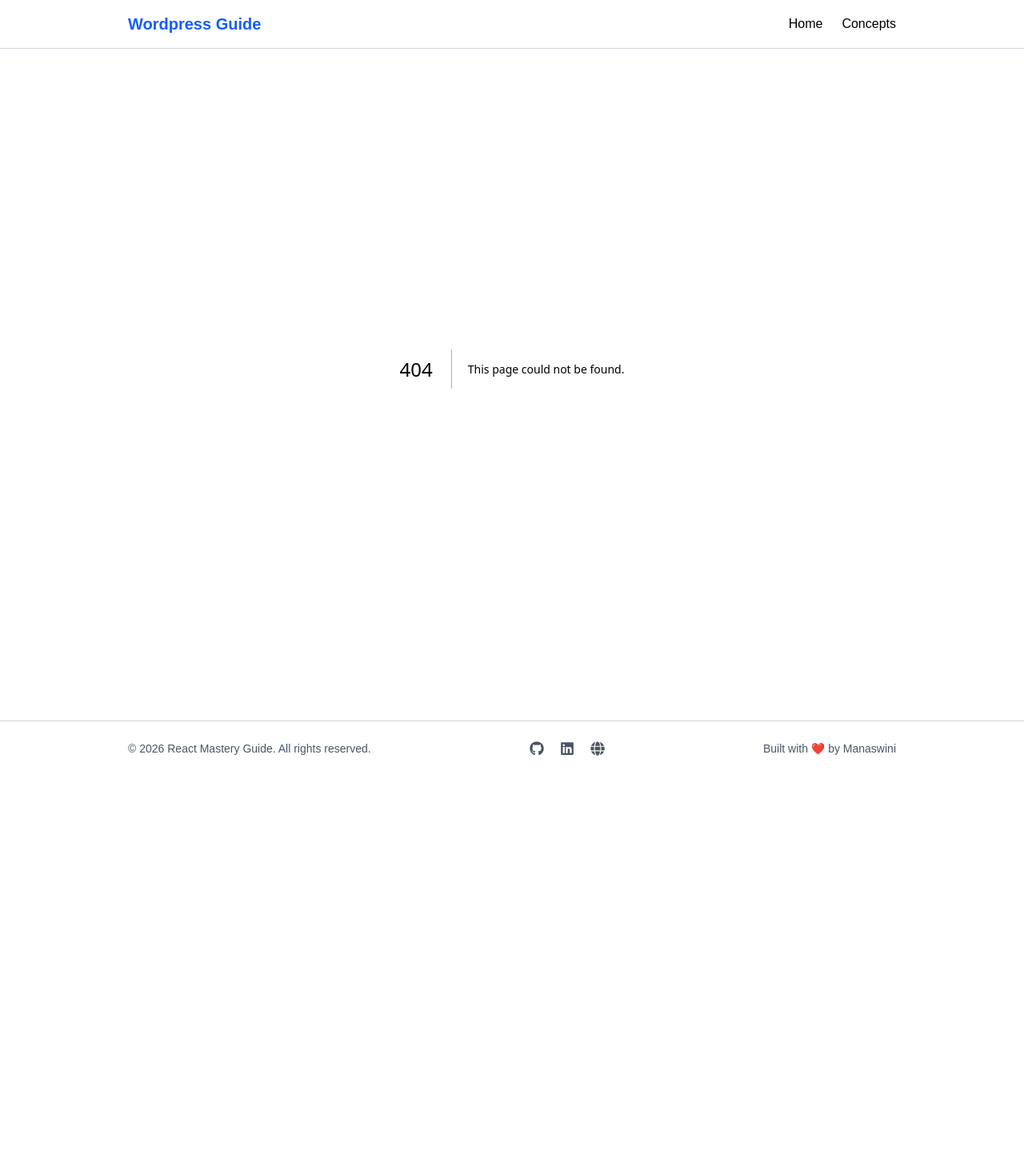
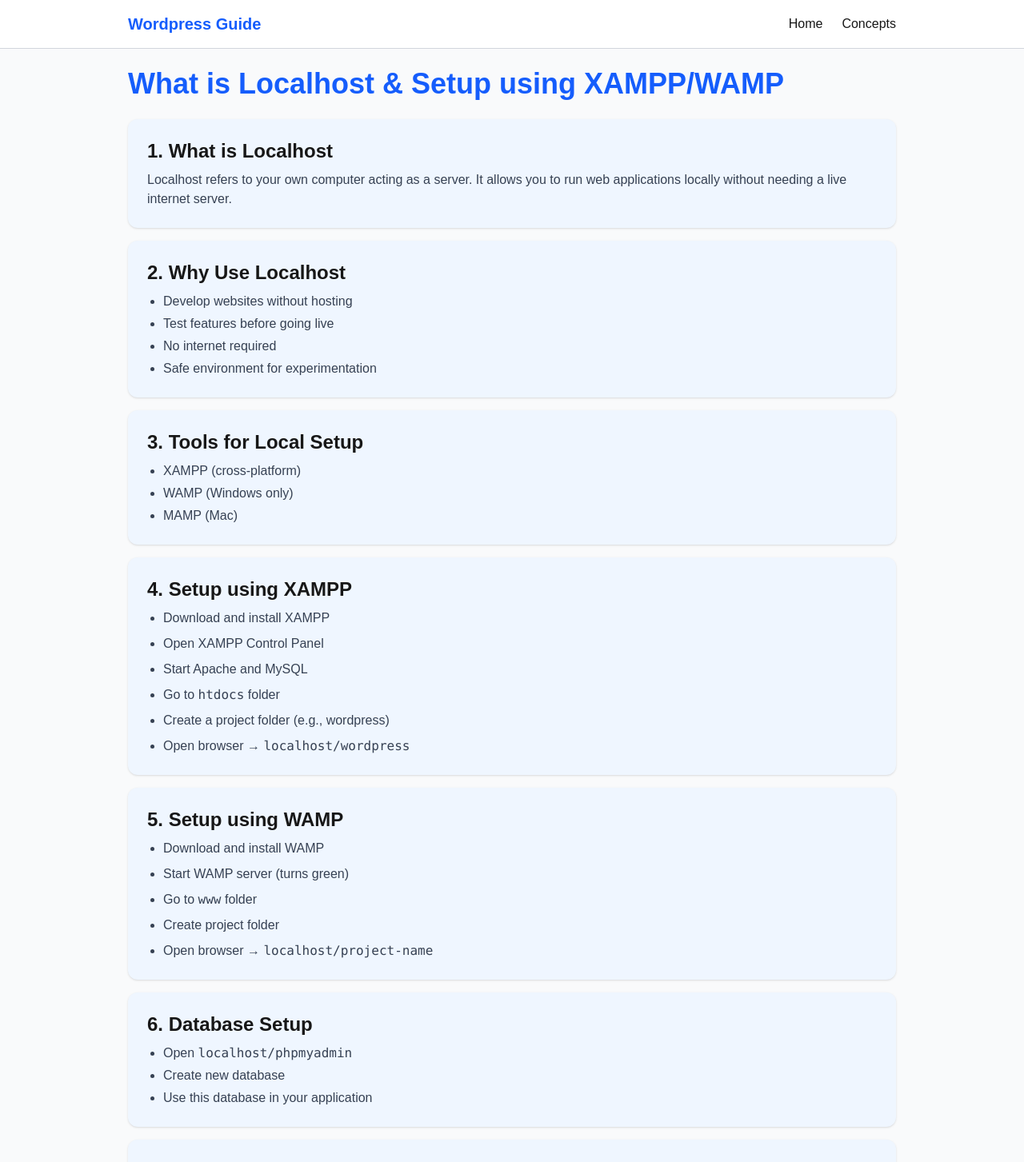
Before and after one commit to Monisasmal/WordPress-Concepts, a Next.js app: page /concepts/LocalhostSetup in a window 1280 px wide. Before the commit this address had no page. Shown: the top 1453 px of the page at 80% size. Before the commit the page ends 970 px from the top, so only its background shows below. Built offline with nearby package versions, Linux system fonts and the light colour scheme.

Commit message:
first commit

```diff
--- /dev/null
+++ b/src/app/concepts/LocalhostSetup/page.tsx
@@ -0,0 +1,137 @@
+export default function LocalhostSetup() {
+  return (
+    <div className="bg-gray-50 min-h-screen">
+
+      {/* Container */}
+      <div className="w-full max-w-5xl mx-auto px-4 sm:px-6 lg:px-8 py-6">
+
+        {/* Header */}
+        <h1 className="text-2xl sm:text-3xl md:text-4xl font-bold text-blue-600 mb-6">
+          What is Localhost & Setup using XAMPP/WAMP
+        </h1>
+
+        {/* Card Wrapper */}
+        <div className="space-y-4">
+
+          {/* Definition */}
+          <section className="bg-blue-50 shadow-sm rounded-xl p-4 sm:p-6">
+            <h2 className="text-lg sm:text-xl md:text-2xl font-semibold mb-2">
+              1. What is Localhost
+            </h2>
+            <p className="text-sm sm:text-base text-gray-700">
+              Localhost refers to your own computer acting as a server.
+              It allows you to run web applications locally without
+              needing a live internet server.
+            </p>
+          </section>
+
+          {/* Why */}
+          <section className="bg-blue-50 shadow-sm rounded-xl p-4 sm:p-6">
+            <h2 className="text-lg sm:text-xl md:text-2xl font-semibold mb-2">
+              2. Why Use Localhost
+            </h2>
+            <ul className="list-disc ml-5 text-sm sm:text-base text-gray-700 space-y-1">
+              <li>Develop websites without hosting</li>
+              <li>Test features before going live</li>
+              <li>No internet required</li>
+              <li>Safe environment for experimentation</li>
+            </ul>
+          </section>
+
+          {/* Tools */}
+          <section className="bg-blue-50 shadow-sm rounded-xl p-4 sm:p-6">
+            <h2 className="text-lg sm:text-xl md:text-2xl font-semibold mb-2">
+              3. Tools for Local Setup
+            </h2>
+            <ul className="list-disc ml-5 text-sm sm:text-base text-gray-700 space-y-1">
+              <li>XAMPP (cross-platform)</li>
+              <li>WAMP (Windows only)</li>
+              <li>MAMP (Mac)</li>
+            </ul>
+          </section>
+
+          {/* XAMPP Setup */}
+          <section className="bg-blue-50 shadow-sm rounded-xl p-4 sm:p-6">
+            <h2 className="text-lg sm:text-xl md:text-2xl font-semibold mb-2">
+              4. Setup using XAMPP
+            </h2>
+            <ul className="list-disc ml-5 text-sm sm:text-base text-gray-700 space-y-2">
+              <li>Download and install XAMPP</li>
+              <li>Open XAMPP Control Panel</li>
+              <li>Start Apache and MySQL</li>
+              <li>Go to <code>htdocs</code> folder</li>
+              <li>Create a project folder (e.g., wordpress)</li>
+              <li>Open browser → <code>localhost/wordpress</code></li>
+            </ul>
+          </section>
+
+          {/* WAMP Setup */}
+          <section className="bg-blue-50 shadow-sm rounded-xl p-4 sm:p-6">
+            <h2 className="text-lg sm:text-xl md:text-2xl font-semibold mb-2">
+              5. Setup using WAMP
+            </h2>
+            <ul className="list-disc ml-5 text-sm sm:text-base text-gray-700 space-y-2">
+              <li>Download and install WAMP</li>
+              <li>Start WAMP server (turns green)</li>
+              <li>Go to <code>www</code> folder</li>
+              <li>Create project folder</li>
+              <li>Open browser → <code>localhost/project-name</code></li>
+            </ul>
+          </section>
+
+          {/* Database */}
+          <section className="bg-blue-50 shadow-sm rounded-xl p-4 sm:p-6">
+            <h2 className="text-lg sm:text-xl md:text-2xl font-semibold mb-2">
+              6. Database Setup
+            </h2>
+            <ul className="list-disc ml-5 text-sm sm:text-base text-gray-700 space-y-1">
+              <li>Open <code>localhost/phpmyadmin</code></li>
+              <li>Create new database</li>
+              <li>Use this database in your application</li>
+            </ul>
+          </section>
+
+          {/* How */}
+          <section className="bg-blue-50 shadow-sm rounded-xl p-4 sm:p-6">
+            <h2 className="text-lg sm:text-xl md:text-2xl font-semibold mb-2">
+              7. How It Works Internally
+            </h2>
+            <ul className="list-disc ml-5 text-sm sm:text-base text-gray-700 space-y-1">
+              <li>Apache acts as local web server</li>
+              <li>PHP processes application logic</li>
+              <li>MySQL stores data</li>
+              <li>Browser accesses via localhost</li>
+            </ul>
+          </section>
+
+          {/* Advantages */}
+          <section className="bg-blue-50 shadow-sm rounded-xl p-4 sm:p-6">
+            <h2 className="text-lg sm:text-xl md:text-2xl font-semibold mb-2">
+              8. Advantages
+            </h2>
+            <ul className="list-disc ml-5 text-sm sm:text-base text-gray-700 space-y-1">
+              <li>No hosting cost</li>
+              <li>Fast development and testing</li>
+              <li>Offline work possible</li>
+              <li>Safe environment</li>
+            </ul>
+          </section>
+
+          {/* Interview */}
+          <section className="bg-blue-50 shadow-sm rounded-xl p-4 sm:p-6">
+            <h2 className="text-lg sm:text-xl md:text-2xl font-semibold mb-2">
+              Interview Points
+            </h2>
+            <ul className="list-disc ml-5 text-sm sm:text-base text-gray-900 space-y-1">
+              <li>Localhost = your own computer acting as server</li>
+              <li>XAMPP/WAMP provide Apache + PHP + MySQL</li>
+              <li>Used for local development</li>
+              <li>Access via http://localhost</li>
+            </ul>
+          </section>
+
+        </div>
+      </div>
+    </div>
+  );
+}
--- a/src/app/concepts/page.tsx
+++ b/src/app/concepts/page.tsx
@@ -7,6 +7,7 @@
      {name: "What are the limitations of WordPress?", path:"/concepts/WordPressLimitations"},
      {name: "How to install WordPress manually?", path:"/concepts/InstallWordPressManually"},
      {name: "What are the system requirements?", path:"/concepts/WordPressSystemRequirements"},
+     {name: "What is localhost? How to set up using XAMPP/WAMP?", path:"/concepts/LocalhostSetup"},
 ];
 
 export default function Concepts(){
```
